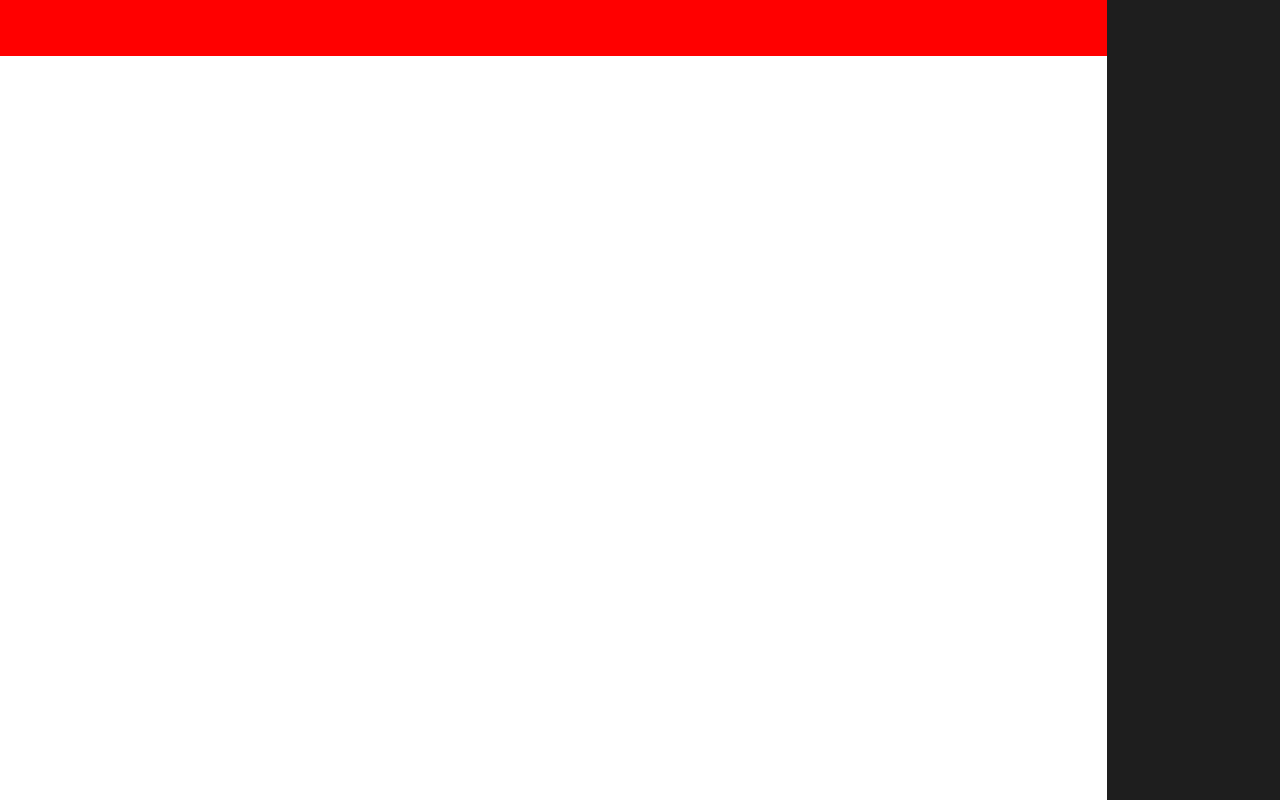
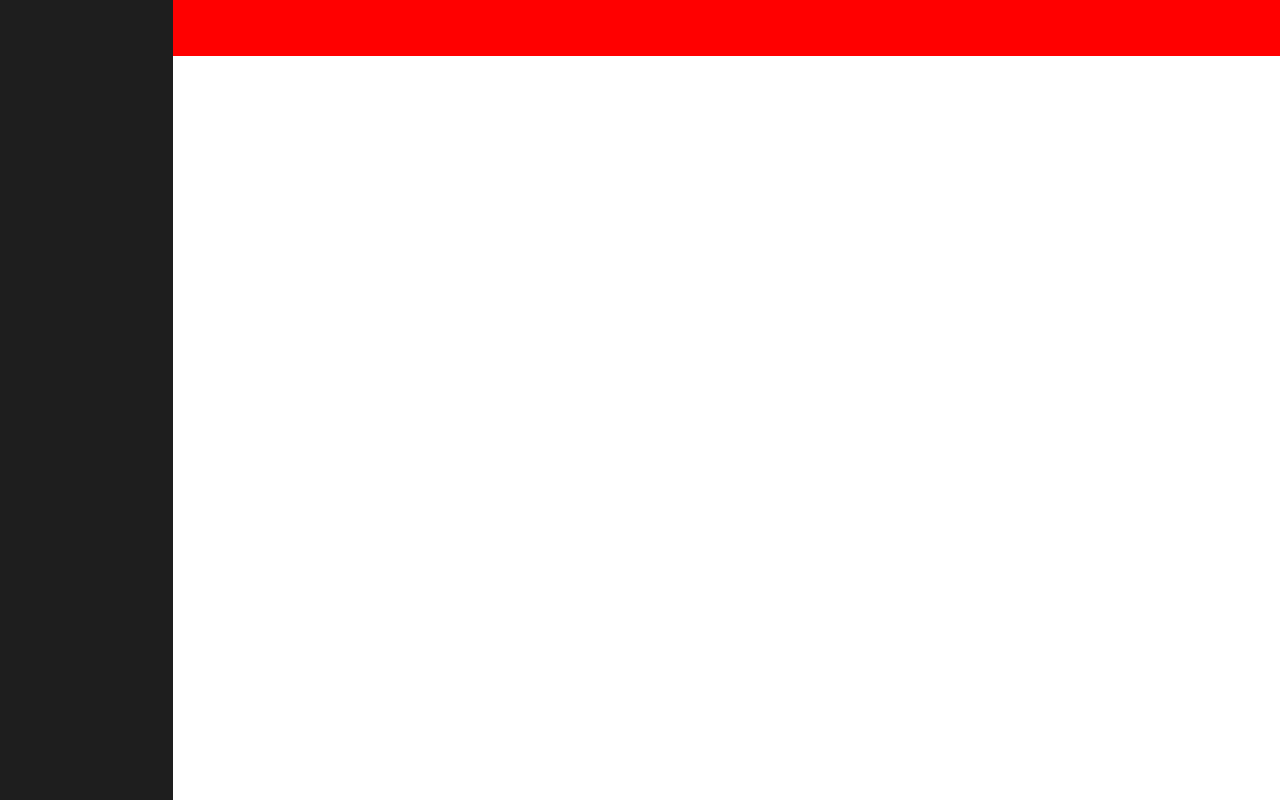
Before and after one commit to HudsonBean/UselessWebsite, a React (Create React App) app in the folder client/: page / in a window 1280 px wide. Built offline with nearby package versions, Linux system fonts and the light colour scheme.

Commit message:
End of night

```diff
--- a/client/src/modules/Navbar.js
+++ b/client/src/modules/Navbar.js
@@ -5,8 +5,8 @@ import "../styles/Navbar.css";
 function Navbar() {
   return (
     <div className="nav-bar-container">
+      <div className="nav-bar-side"></div>
       <div className="nav-bar-top"></div>
-      <div className="nav-bar-side"></div>
     </div>
   );
 }
```
